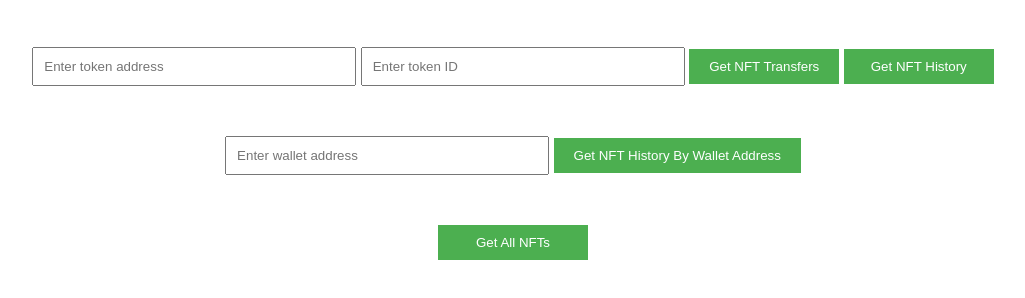
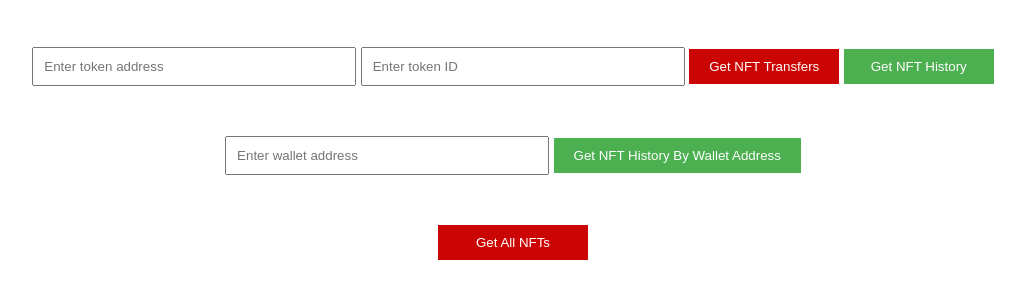
Before and after one commit to neor-it/backend-service-nft-lending, a plain HTML site: page static/index.html in a window 1280 px wide. Shown: the part 90-388 px from the top of the page, without its empty margins (127-1152 px from the left). Drawn offline with Linux system fonts and the light colour scheme.

Commit message:
Changed button color

```diff
--- a/static/index.html
+++ b/static/index.html
@@ -10,7 +10,7 @@
 	<div class="search-form">
 		<input type="text" id="tokenAddress" class="search-input" placeholder="Enter token address">
 		<input type="text" id="tokenId" class="search-input" placeholder="Enter token ID">
-		<button onclick="getNFTData('nftTransfers')" class="search-button">Get NFT Transfers</button>
+		<button onclick="getNFTData('nftTransfers')" class="search-button-2">Get NFT Transfers</button>
 		<button onclick="getNFTData('nftHistory')" class="search-button">Get NFT History</button>
 	</div>
 
@@ -20,7 +20,7 @@
 	</div>
 
 	<div class="search-form">
-		<button onclick="getAllNFTs()" class="search-button">Get All NFTs</button>
+		<button onclick="getAllNFTs()" class="search-button-2">Get All NFTs</button>
 	</div>
 
 	<script>
--- a/static/style.css
+++ b/static/style.css
@@ -27,6 +27,17 @@ h1 {
     min-height: 15px;
 }
 
+.search-button-2 {
+    padding: 10px 20px;
+    background-color: #cb0404;
+    color: white;
+    border: none;
+    cursor: pointer;
+    min-width: 150px;
+    min-height: 15px;
+}
+
+
 .search-results {
     margin-top: 50px;
 }
```
